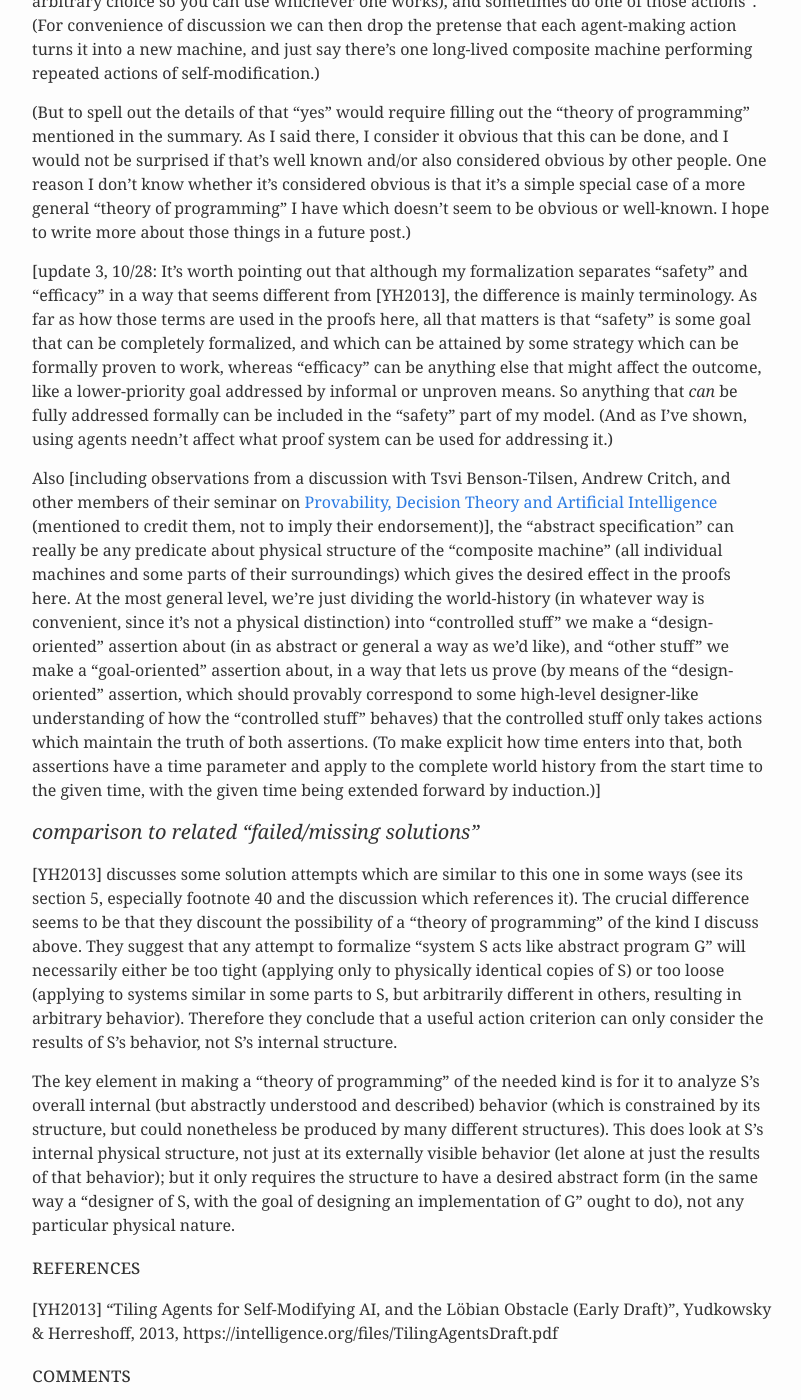
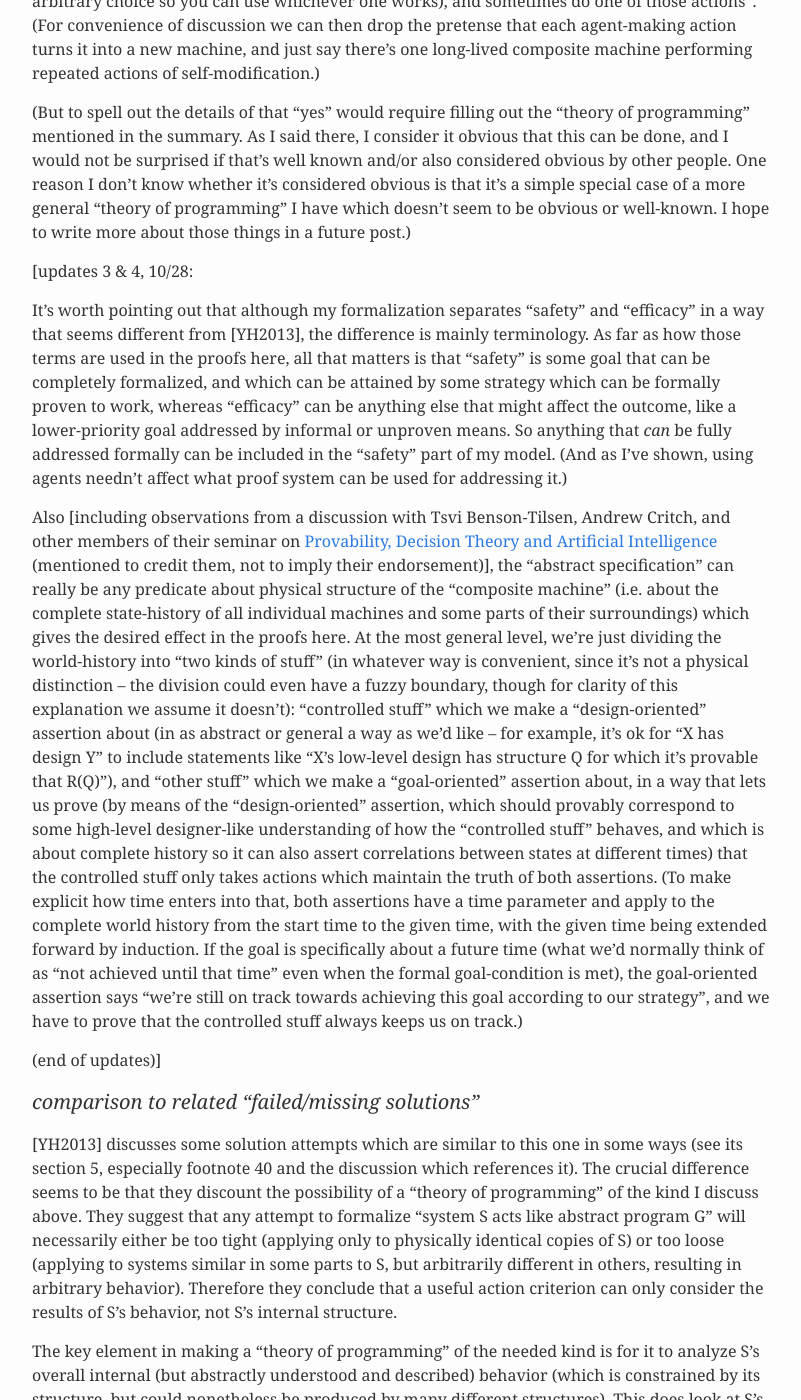
Before and after one commit to oresmus/oresmus.github.io, a Jekyll site: the page built from _posts/2015-10-26-my-tiling-agents-solution.md, in a window 1280 px wide and 1400 px high, scrolled down 10391 px. Shown: the whole window, without its empty margins (238-1039 px from the left). Built offline with Jekyll 4.4.1, drawn with Linux system fonts in a browser that asks for light colours; some of the changed text lies outside the part shown.

Commit message:
update 4: further extended update 3 discussion

```diff
--- a/_posts/2015-10-26-my-tiling-agents-solution.md
+++ b/_posts/2015-10-26-my-tiling-agents-solution.md
@@ -22,7 +22,7 @@ It also has one or more xxx's marking places which need fixing.
 Update 2: added reference [YH2013],
 and discussion (at end) of how this solution differs from related "failed solutions" discussed there
 (also other minor changes).
-Update 3, 10/28: extended generality discussion.]
+Updates 3 & 4, 10/28: extended generality discussion.]
 
 
 ### summary of solution (for people who already know the problem)
@@ -506,7 +506,9 @@ is that it's a simple special case of a more general "theory of programming" I h
 I hope to write more about those things in a future post.)
 
 
-[update 3, 10/28: It's worth pointing out that
+[updates 3 & 4, 10/28:
+
+It's worth pointing out that
 although my formalization separates "safety" and "efficacy"
 in a way that seems different from [YH2013],
 the difference is mainly terminology.
@@ -526,19 +528,29 @@ with Tsvi Benson-Tilsen, Andrew Critch, and other members of their seminar on
 [Provability, Decision Theory and Artificial Intelligence](http://acritch.com/pdtai/)
 (mentioned to credit them, not to imply their endorsement)],
 the "abstract specification" can really be any predicate about physical structure of the "composite machine"
-(all individual machines and some parts of their surroundings)
+(i.e. about the complete state-history of all individual machines and some parts of their surroundings)
 which gives the desired effect in the proofs here.
-At the most general level, we're just dividing the world-history
-(in whatever way is convenient, since it's not a physical distinction)
-into "controlled stuff" we make a "design-oriented" assertion about (in as abstract or general a way as we'd like),
-and "other stuff" we make a "goal-oriented" assertion about,
+At the most general level, we're just dividing the world-history into "two kinds of stuff"
+(in whatever way is convenient, since it's not a physical distinction --
+the division could even have a fuzzy boundary, though for clarity of this explanation we assume it doesn't):
+"controlled stuff" which we make a "design-oriented" assertion about
+(in as abstract or general a way as we'd like -- for example, it's ok for "X has design Y"
+to include statements like "X's low-level design has structure Q for which it's provable that R(Q)"),
+and "other stuff" which we make a "goal-oriented" assertion about,
 in a way that lets us prove
 (by means of the "design-oriented" assertion, which should provably
-correspond to some high-level designer-like understanding of how the "controlled stuff" behaves)
+correspond to some high-level designer-like understanding of how the "controlled stuff" behaves,
+and which is about complete history so it can also assert correlations between
+states at different times)
 that the controlled stuff only takes actions which maintain the truth of both assertions.
 (To make explicit how time enters into that, both assertions have a time parameter
 and apply to the complete world history from the start time to the given time,
-with the given time being extended forward by induction.)]
+with the given time being extended forward by induction. If the goal is specifically about a future time
+(what we'd normally think of as "not achieved until that time" even when the formal goal-condition is met),
+the goal-oriented assertion says "we're still on track towards achieving this goal according to our strategy",
+and we have to prove that the controlled stuff always keeps us on track.)
+
+(end of updates)]
 
 
 ### comparison to related "failed/missing solutions"
```
